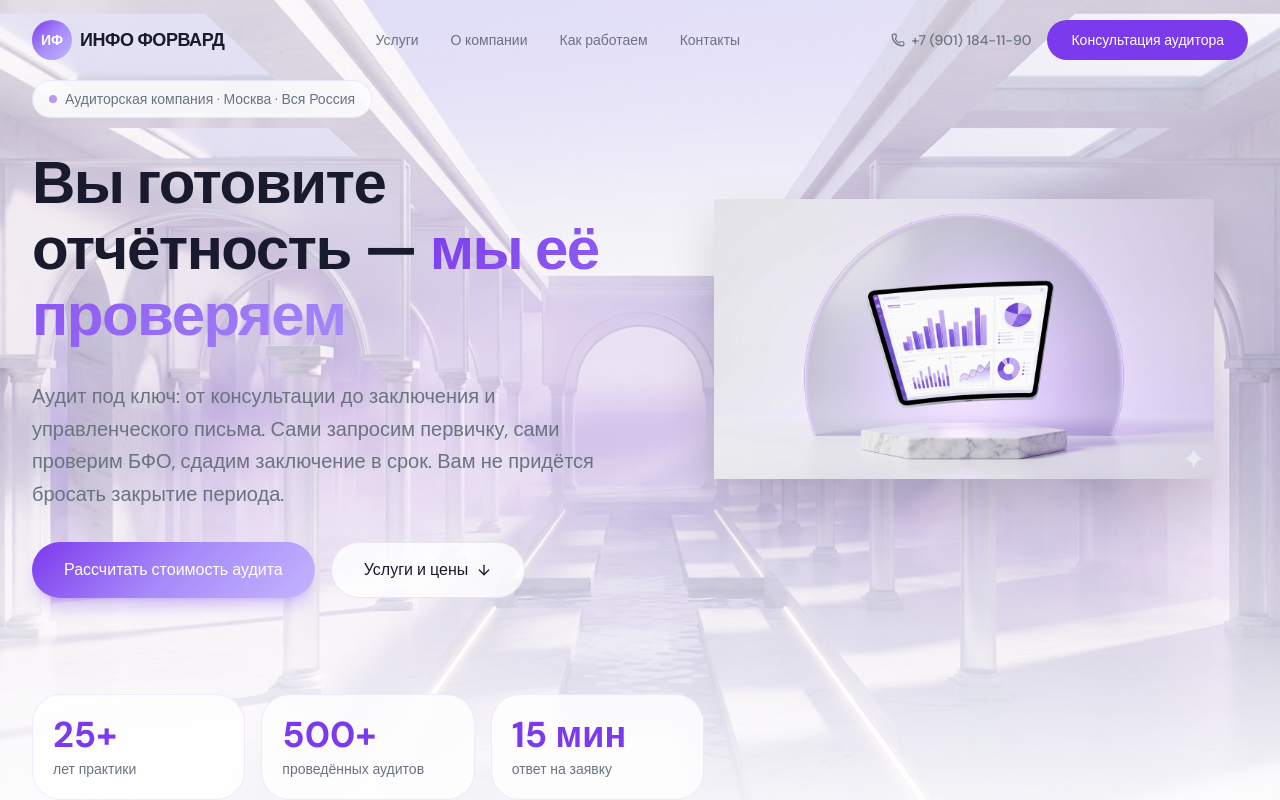
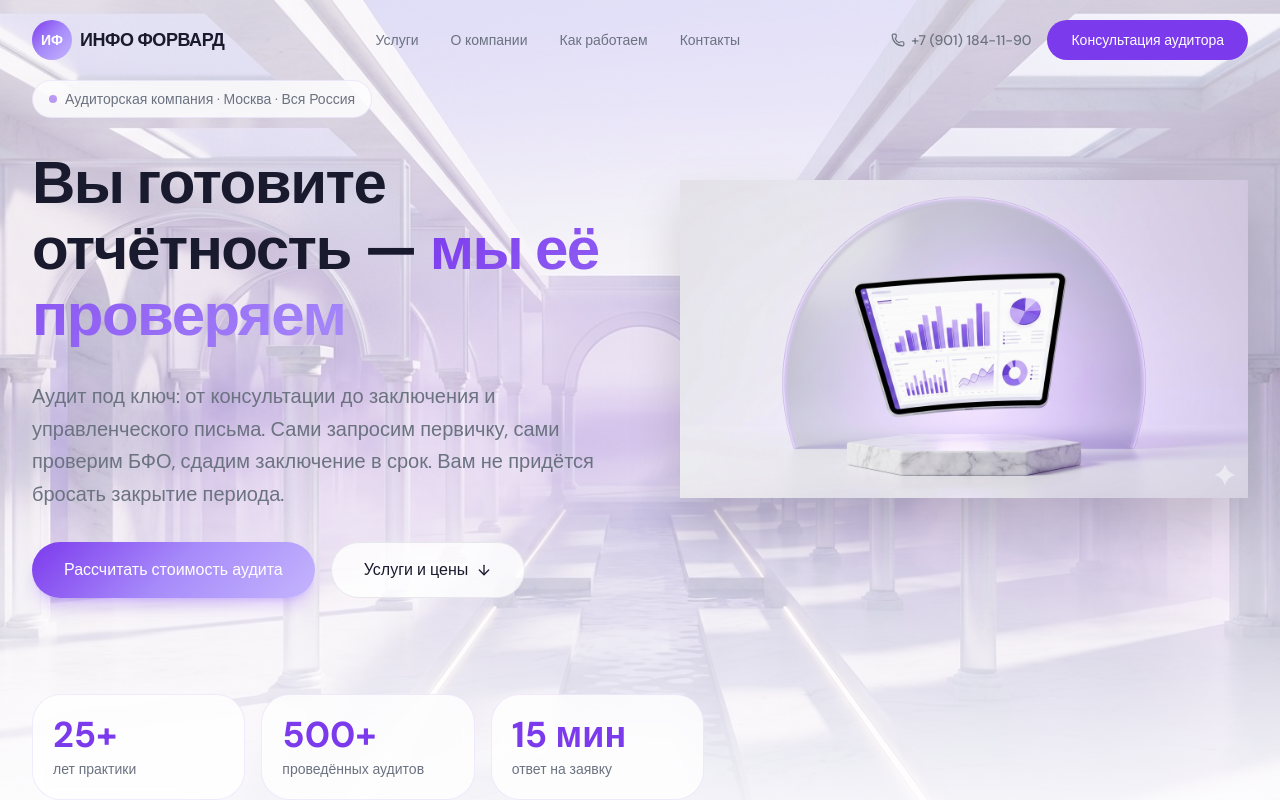
Before and after one commit to npopko55-cmd/info-forvard-site, a Next.js app: page / in a window 1280 px wide. Shown: the top 800 px of the page. Built offline with nearby package versions, Linux system fonts and the light colour scheme.

Commit message:
fix: image paths with basePath prefix for GitHub Pages

```diff
--- a/next.config.ts
+++ b/next.config.ts
@@ -1,8 +1,11 @@
 import type { NextConfig } from "next";
+
+const isProd = process.env.NODE_ENV === "production";
 
 const nextConfig: NextConfig = {
   output: "export",
-  basePath: "/info-forvard-site",
+  basePath: isProd ? "/info-forvard-site" : "",
+  assetPrefix: isProd ? "/info-forvard-site/" : "",
   images: {
     unoptimized: true,
   },
--- a/src/components/faq.tsx
+++ b/src/components/faq.tsx
@@ -1,7 +1,7 @@
 "use client";
 
 import { motion } from "framer-motion";
-import Image from "next/image";
+import { Img } from "@/components/img";
 import {
   Accordion,
   AccordionContent,
@@ -64,11 +64,9 @@ export function FAQ() {
             viewport={{ once: true }}
             className="hidden lg:flex flex-col items-center sticky top-32"
           >
-            <Image
+            <Img
               src="/images/mascot.png"
               alt="Аудитор"
-              width={280}
-              height={280}
               className="drop-shadow-lg"
             />
             <p className="text-center text-sm text-muted-foreground mt-4 max-w-[240px]">
--- a/src/components/for-director.tsx
+++ b/src/components/for-director.tsx
@@ -1,7 +1,7 @@
 "use client";
 
 import { motion } from "framer-motion";
-import Image from "next/image";
+import { Img } from "@/components/img";
 import {
   Banknote,
   Clock,
@@ -92,11 +92,9 @@ export function ForDirector() {
             viewport={{ once: true }}
             className="hidden lg:flex items-center justify-center"
           >
-            <Image
+            <Img
               src="/images/dashboard.png"
               alt="Аналитика"
-              width={400}
-              height={300}
               className="drop-shadow-xl"
             />
           </motion.div>
--- a/src/components/hero.tsx
+++ b/src/components/hero.tsx
@@ -3,7 +3,7 @@
 import { useEffect, useRef, useState } from "react";
 import { ArrowDown } from "lucide-react";
 import { motion } from "framer-motion";
-import Image from "next/image";
+import { Img } from "@/components/img";
 
 function CountUp({ target, suffix = "" }: { target: number; suffix?: string }) {
   const [count, setCount] = useState(0);
@@ -54,12 +54,12 @@ export function Hero() {
     >
       {/* Background image */}
       <div className="absolute inset-0 z-0">
-        <Image
+        <Img
           src="/images/hero-bg.jpg"
           alt=""
           fill
           className="object-cover"
-          priority
+
         />
         <div className="absolute inset-0 bg-gradient-to-b from-white/60 via-white/40 to-white/90" />
       </div>
@@ -113,11 +113,9 @@ export function Hero() {
             transition={{ duration: 0.7, delay: 0.2 }}
             className="hidden lg:flex justify-center"
           >
-            <Image
+            <Img
               src="/images/dashboard.png"
               alt="Аналитика аудита"
-              width={500}
-              height={350}
               className="drop-shadow-2xl"
             />
           </motion.div>
--- /dev/null
+++ b/src/components/img.tsx
@@ -0,0 +1,24 @@
+"use client";
+
+const PREFIX = process.env.NEXT_PUBLIC_BASE_PATH || "";
+
+type ImgProps = React.ImgHTMLAttributes<HTMLImageElement> & {
+  fill?: boolean;
+};
+
+export function Img({ src, fill, className, style, ...props }: ImgProps) {
+  const fullSrc = src ? `${PREFIX}${src}` : "";
+
+  if (fill) {
+    return (
+      <img
+        src={fullSrc}
+        className={`absolute inset-0 w-full h-full ${className || ""}`}
+        style={style}
+        {...props}
+      />
+    );
+  }
+
+  return <img src={fullSrc} className={className} style={style} {...props} />;
+}
--- a/src/components/process.tsx
+++ b/src/components/process.tsx
@@ -1,7 +1,7 @@
 "use client";
 
 import { motion } from "framer-motion";
-import Image from "next/image";
+import { Img } from "@/components/img";
 const steps = [
   {
     num: "01",
@@ -43,7 +43,7 @@ export function Process() {
   return (
     <section id="process" className="py-20 sm:py-28 bg-white relative overflow-hidden">
       <div className="absolute inset-0 opacity-20">
-        <Image src="/images/texture-bg.jpg" alt="" fill className="object-cover" />
+        <Img src="/images/texture-bg.jpg" alt="" fill className="object-cover" />
       </div>
       <div className="max-w-7xl mx-auto px-4 sm:px-6 lg:px-8 relative z-10">
         <motion.div
--- a/src/components/services.tsx
+++ b/src/components/services.tsx
@@ -2,7 +2,7 @@
 
 import { ArrowRight } from "lucide-react";
 import { motion } from "framer-motion";
-import Image from "next/image";
+import { Img } from "@/components/img";
 
 const services = [
   {
@@ -109,7 +109,7 @@ export function Services() {
               )}
 
               <div className="mb-4 w-20 h-20 relative">
-                <Image
+                <Img
                   src={service.icon}
                   alt={service.title}
                   fill
--- a/src/components/team.tsx
+++ b/src/components/team.tsx
@@ -2,7 +2,7 @@
 
 import { motion } from "framer-motion";
 import { Award, Shield, Scale, BookOpen, Building2, Globe } from "lucide-react";
-import Image from "next/image";
+import { Img } from "@/components/img";
 
 const credentials = [
   { icon: Award, text: "Аттестат по общему аудиту № 042698" },
@@ -31,7 +31,7 @@ export function Team() {
     <section id="team" className="py-20 sm:py-28 bg-white relative overflow-hidden">
       {/* Subtle background texture */}
       <div className="absolute inset-0 opacity-30">
-        <Image
+        <Img
           src="/images/texture-bg.jpg"
           alt=""
           fill
@@ -62,7 +62,7 @@ export function Team() {
           >
             <div className="rounded-3xl overflow-hidden gradient-violet-soft p-8 flex flex-col items-center">
               <div className="relative w-full max-w-[320px] aspect-[3/4]">
-                <Image
+                <Img
                   src="/images/auditor-photo.png"
                   alt="Наталья Олейникова"
                   fill
--- /dev/null
+++ b/src/lib/prefix.ts
@@ -0,0 +1 @@
+export const PREFIX = process.env.NEXT_PUBLIC_BASE_PATH || "";
```
